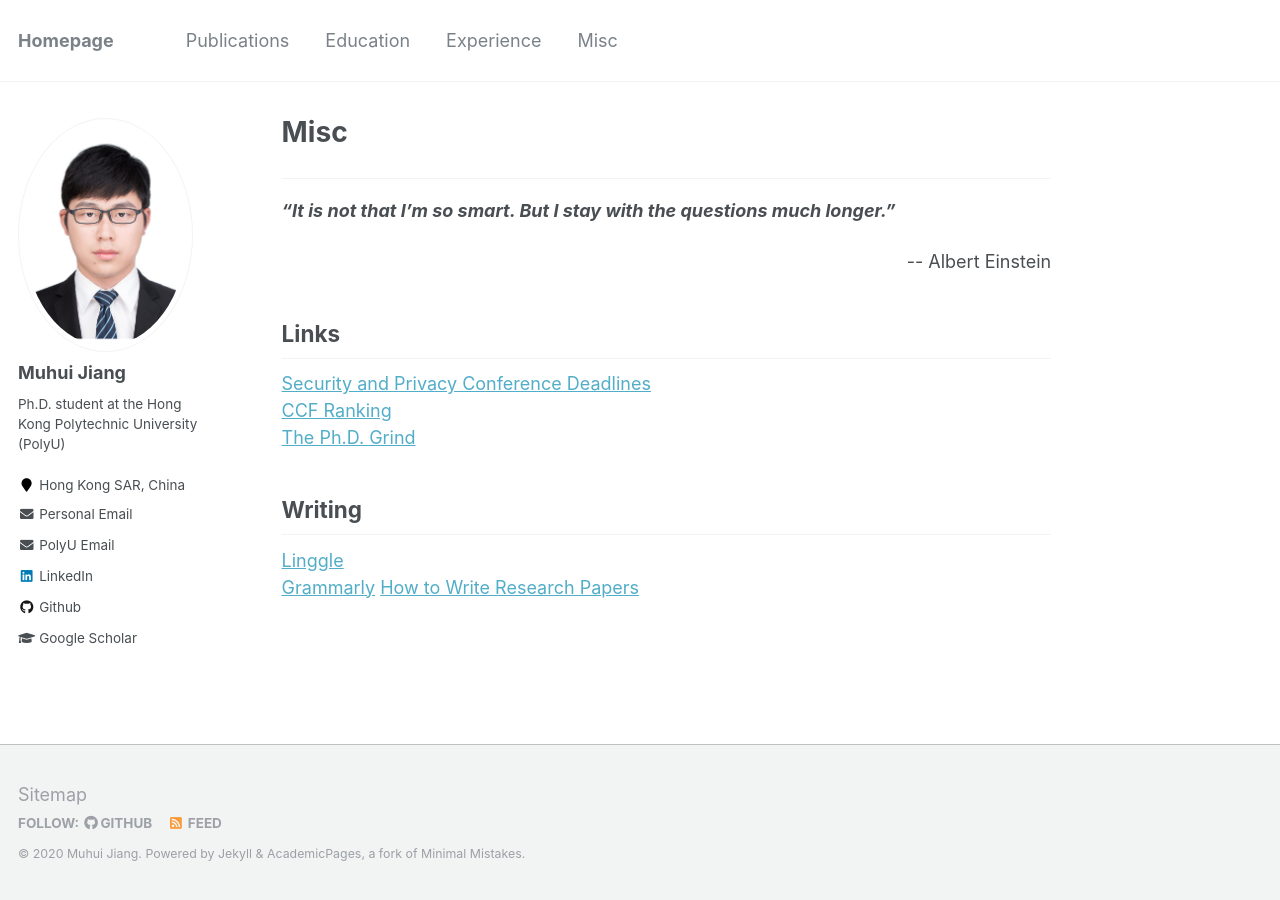
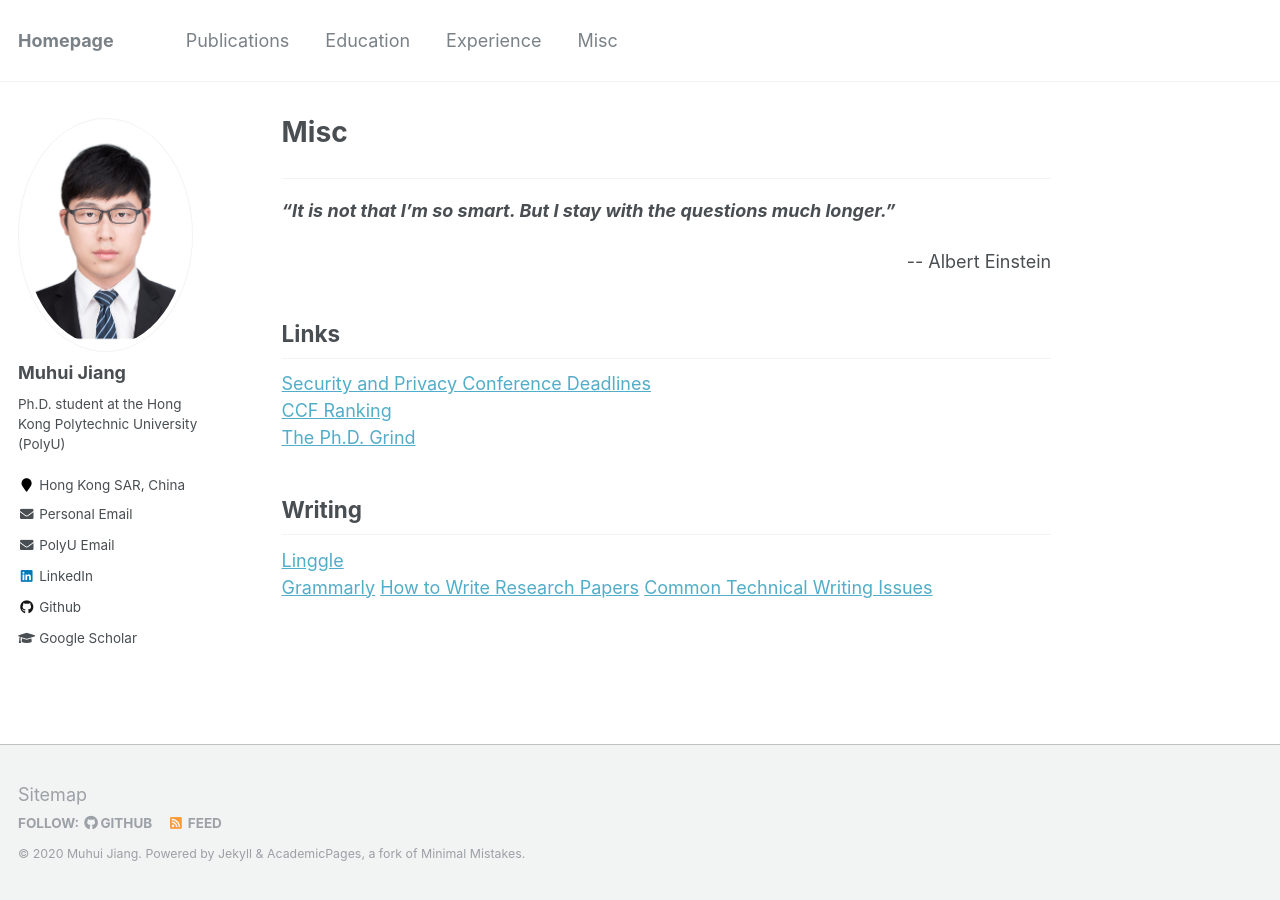
Before and after one commit to valour01/valour01.github.io, a Jekyll site: the page built from _pages/misc.md, in a window 1280 px wide. Built offline with Jekyll 4.4.1, drawn with Linux system fonts in a browser that asks for light colours.

Commit message:
add links

```diff
--- a/_pages/misc.md
+++ b/_pages/misc.md
@@ -23,3 +23,4 @@ redirect_from:
 [Linggle](https://linggle.com/)<br>
 [Grammarly](https://app.grammarly.com/)
 [How to Write Research Papers](http://taoxie.cs.illinois.edu/publications/writepapers.pdf)
+[Common Technical Writing Issues](http://taoxie.cs.illinois.edu/publications/writeissues.pdf)
```
